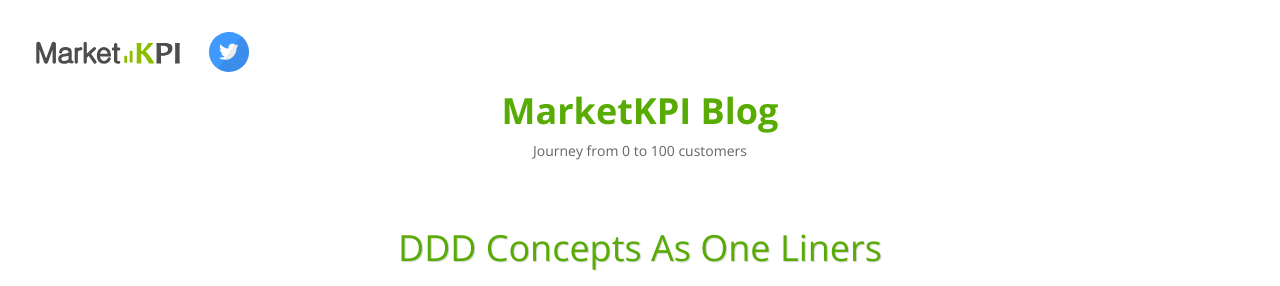
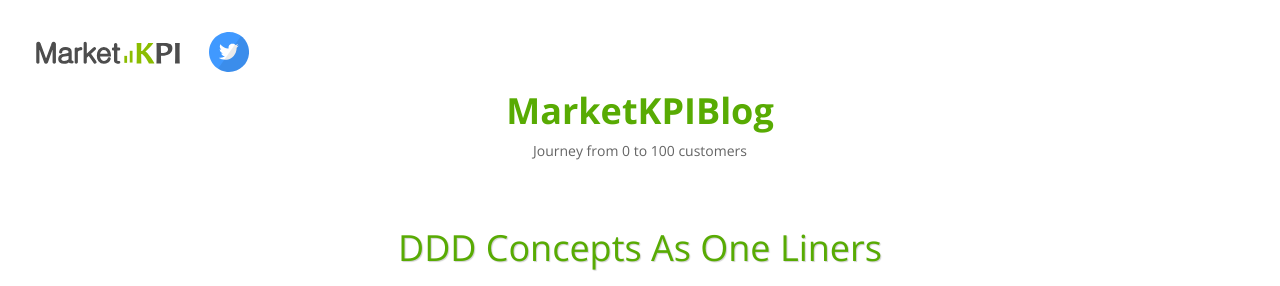
Before and after one commit to bubeat/blog, a Jekyll site: the page built from index.html, in a window 1280 px wide and 900 px high. Shown: the top 286 px of the window. Built offline with Jekyll 4.4.1, drawn with Linux system fonts in a browser that asks for light colours; Markdown is read by kramdown in place of the engine named in the settings; the list of posts is cut into pages by our own code.

Commit message:
Update default.html

```diff
--- a/_layouts/default.html
+++ b/_layouts/default.html
@@ -43,7 +43,7 @@
             <a class="svg-icon twitter" href="https://twitter.com/MarketKpi"></a>
             <div class="blog-title">
                 <h1>
-                    <a href="{{ site.baseurl }}/">{{ site.name }}</a>
+                    <a href="{{ site.baseurl }}/"><span class="normal-color">MarketKPI</span>Blog</a>
                 </h1>
                 <p>
                     {{ site.description }}
```
